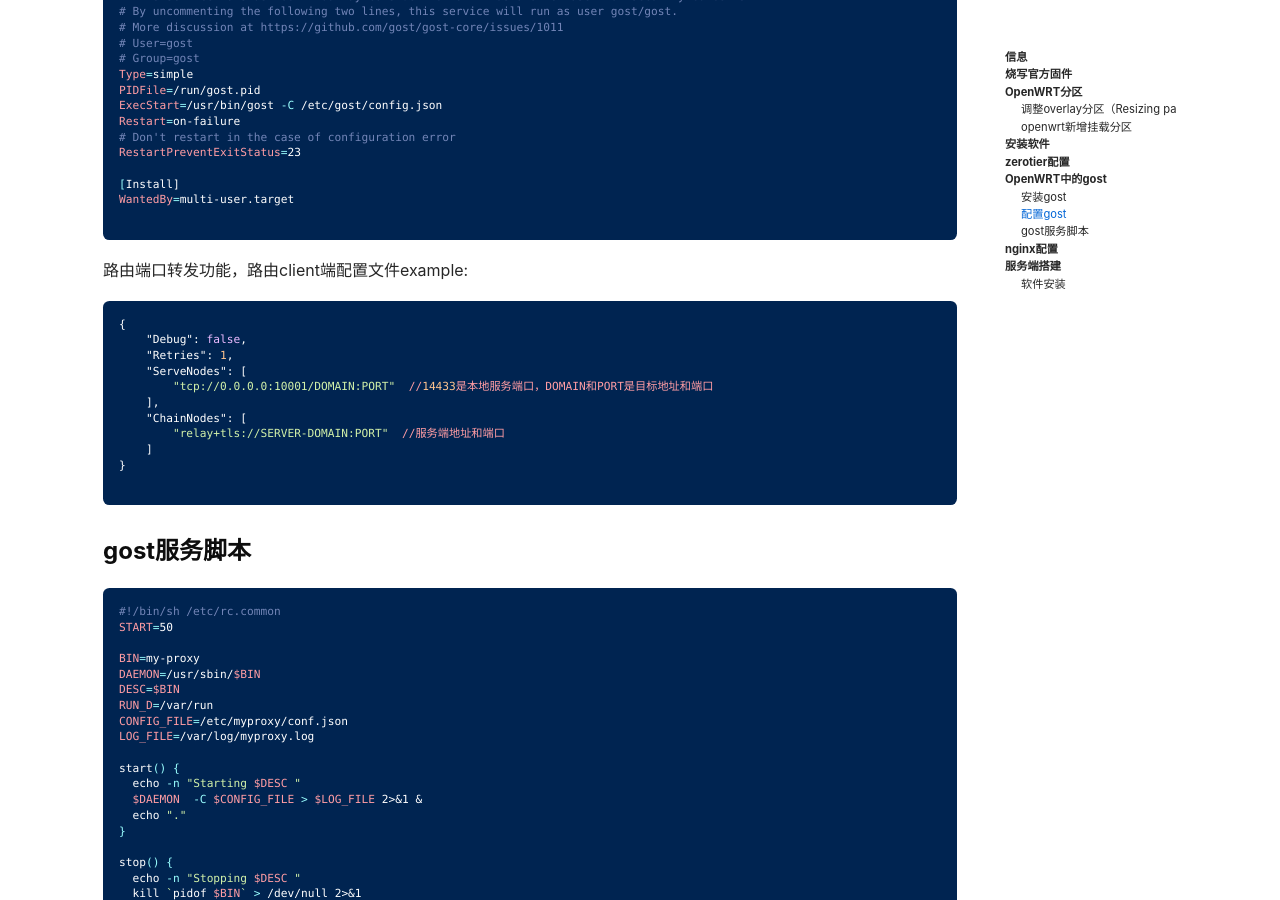
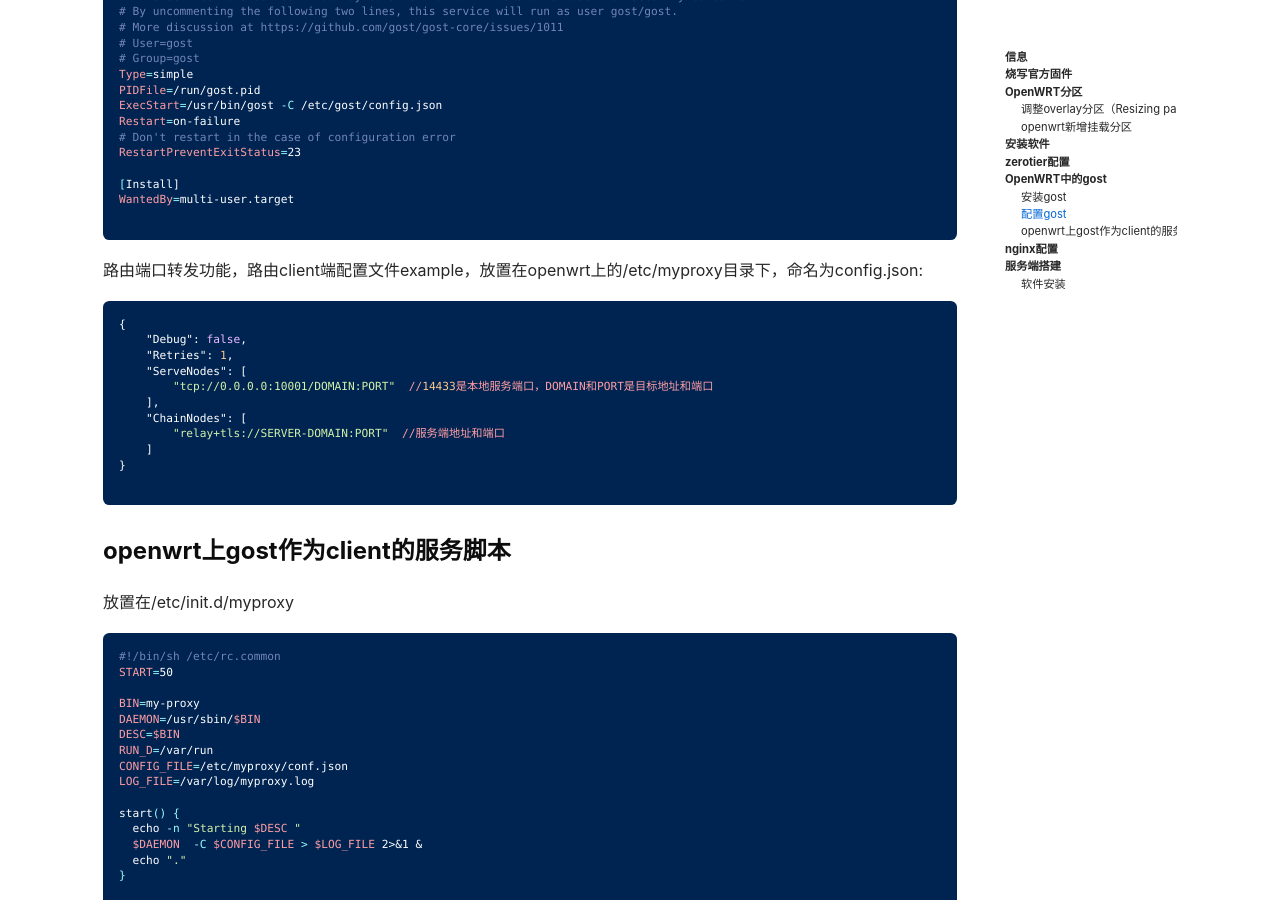
Before and after one commit to ronysun/ronysun.github.io, a Jekyll site: the page built from _posts/2022-05-18-other-openwrt.md, in a window 1280 px wide and 900 px high, scrolled down 2906 px. Built offline with Jekyll 4.4.1, drawn with Linux system fonts in a browser that asks for light colours; nearby versions of some CDN libraries.

Commit message:
fix openwrt

````diff
--- a/_posts/2022-05-18-other-openwrt.md
+++ b/_posts/2022-05-18-other-openwrt.md
@@ -13,8 +13,8 @@ tags:
 
 |项目|参数|
 |---|---|
-|Model|FriendlyElec NanoPi R2S|
-|Architecture|ARMv8 Processor rev 4|
+| Model |FriendlyElec NanoPi R2S |
+| Architecture | ARMv8 Processor rev 4 |
 
 查看架构命令：opkg print-architecture
 
@@ -142,7 +142,7 @@ WantedBy=multi-user.target
 
 ```
 
-路由端口转发功能，路由client端配置文件example:
+路由端口转发功能，路由client端配置文件example，放置在openwrt上的/etc/myproxy目录下，命名为config.json:
 
 ```json
 {
@@ -158,7 +158,9 @@ WantedBy=multi-user.target
 
 ```
 
-### gost服务脚本
+### openwrt上gost作为client的服务脚本
+
+放置在/etc/init.d/myproxy
 
 ```bash
 #!/bin/sh /etc/rc.common
````
